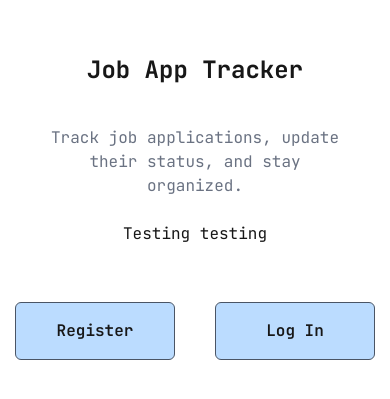
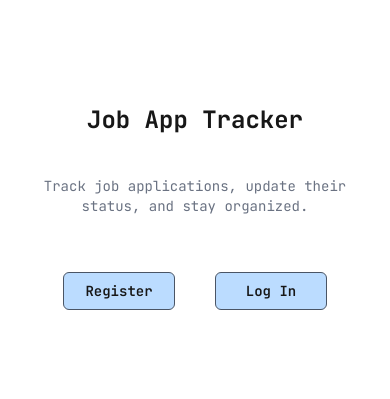
Before and after one commit to clydexmarty09/Job-App-Tracker-, a Next.js app: page / in a window 390 px wide. Shown: the part 215-614 px from the top of the page. Built offline with nearby package versions, Linux system fonts and the light colour scheme.

Commit message:
added mobile-first screen responsiveness

```diff
--- a/app/page.tsx
+++ b/app/page.tsx
@@ -8,13 +8,13 @@ export default function Home() {
   //const [counter, setCounter] = useState(0);
 
   return (
-    <div className="flex min-h-screen items-center justify-center bg-white font-sans dark:bg-black">
+    <div className="sm:p-4 sm:m-4 flex min-h-screen items-center justify-center bg-white font-sans dark:bg-black">
       <main className="flex w-full max-w-3xl flex-col items-center justify-center p-10 bg-white dark:bg-black gap-6">
         <h1 className="items-center m-auto p-4 font-bold text-2xl"> Job App Tracker </h1>
-        <p className="text-gray-500 text-center max-w-sm">
+        <p className="text-gray-500 text-sm md:text-base text-center max-w-sm">
           Track job applications, update their status, and stay organized.
         </p>
-        <p> Testing testing </p>
+
 
         {/* <p> {counter} </p>
         <button className="text-black border border-green-500/70 rounded-md p-4" onClick={()=>
@@ -26,8 +26,8 @@ export default function Home() {
         }> Decrease counter </button> */}
 
         <div className="flex gap-10 md:gap-24 mt-4 p-4 font-semibold">
-          <Link className="bg-blue-300/60 border rounded-md border-gray-600 p-4 hover:scale-110 transition w-40 text-center" href="/register"> Register </Link>
-          <Link className="bg-blue-300/60 border rounded-md border-gray-600 p-4 hover:scale-110 transition w-40 text-center" href="/login"> Log In </Link>
+          <Link className="bg-blue-300/60 border text-sm md:text-base rounded-md border-gray-600 p-2 md:p-4 hover:scale-110 transition w-28 md:w-40 text-center" href="/register"> Register </Link>
+          <Link className="bg-blue-300/60 border text-sm md:text-base rounded-md border-gray-600 p-2 md:p-4 hover:scale-110 transition w-28 md:w-40 text-center" href="/login"> Log In </Link>
         </div>
       </main>
     </div>
```
